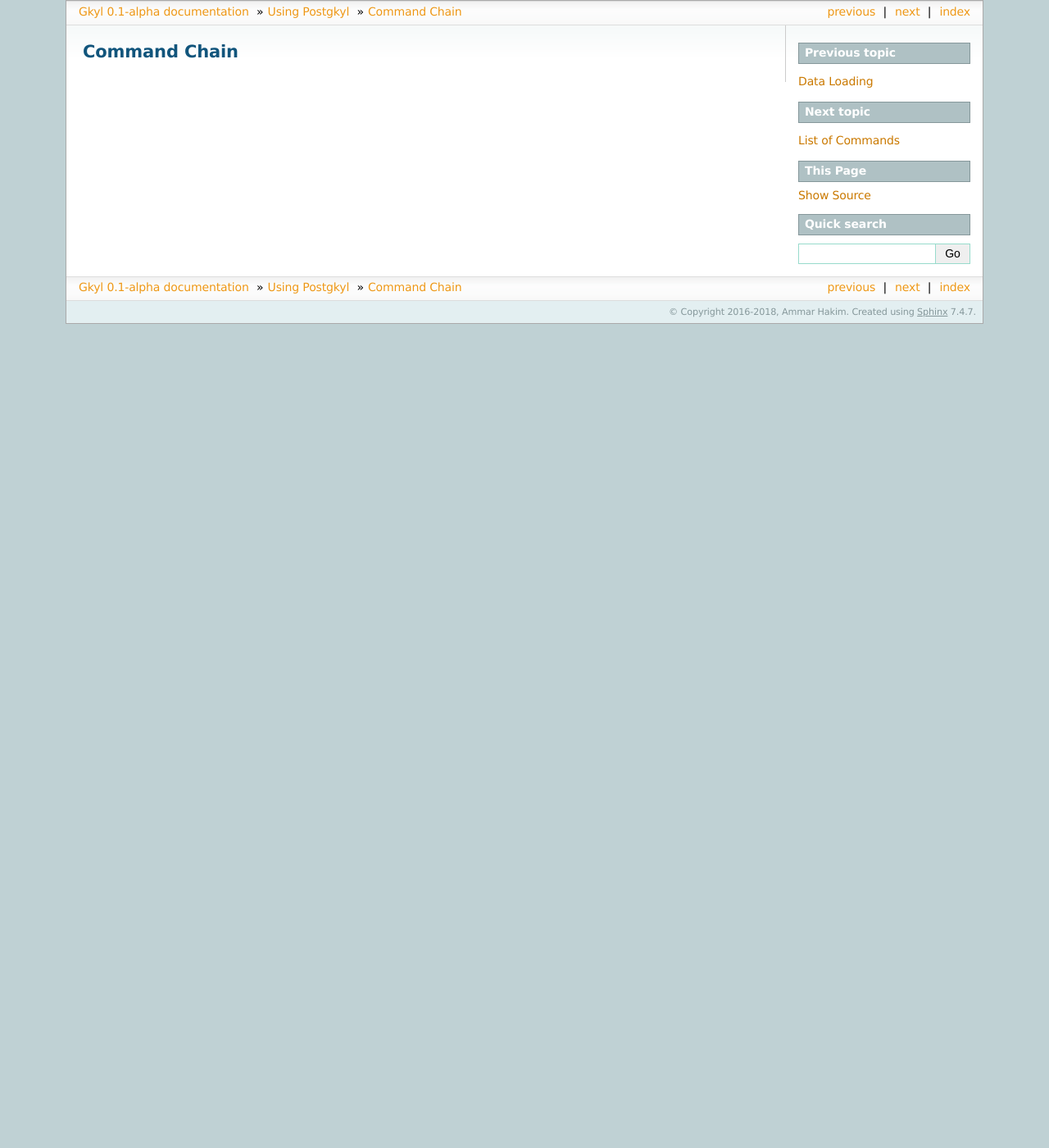
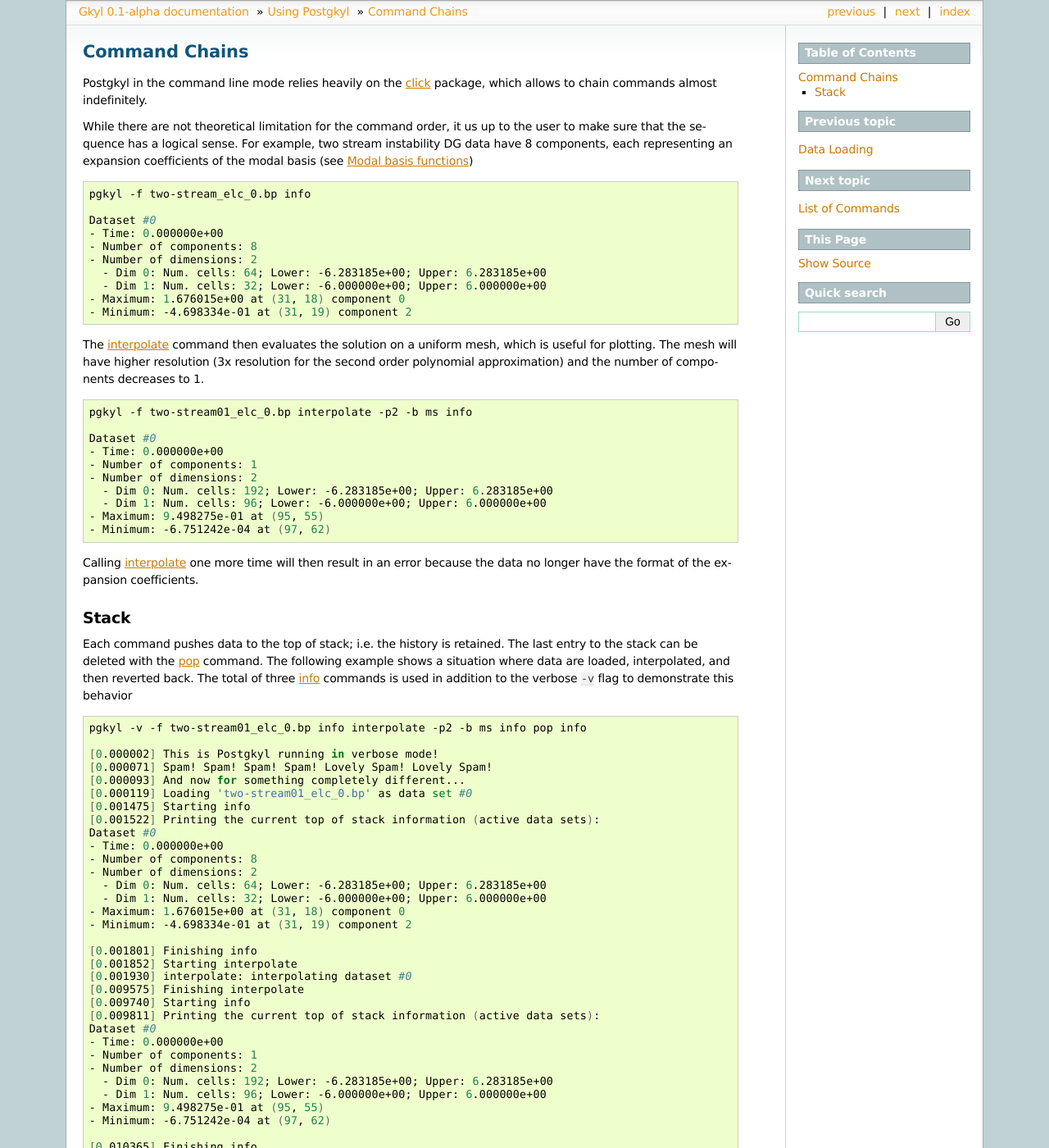
Before and after one commit to ammarhakim/gkyl-doc, a Sphinx documentation site: the page built from source/postgkyl/chain.rst, in a window 1280 px wide and 1400 px high. Shown: the whole window at 82% size. Built offline with Sphinx 7.4.7, drawn with Linux system fonts in a browser that asks for light colours; some of the changed text lies outside the part shown.

Commit message:
postgkyl update

```diff
--- a/source/dev/modalbasis.rst
+++ b/source/dev/modalbasis.rst
@@ -1,3 +1,5 @@
+.. _dev_modalbasis:
+
 Modal basis functions
 +++++++++++++++++++++
 
--- a/source/postgkyl/chain.rst
+++ b/source/postgkyl/chain.rst
@@ -1,4 +1,108 @@
 .. _pg_chain:
 
-Command Chain
-+++++++++++++
+Command Chains
+++++++++++++++
+
+Postgkyl in the command line mode relies heavily on the `click
+<http://click.pocoo.org>`_ package, which allows to chain commands
+almost indefinitely.
+
+While there are not theoretical limitation for the command order, it
+us up to the user to make sure that the sequence has a logical
+sense. For example, two stream instability DG data have 8 components,
+each representing an expansion coefficients of the modal basis (see
+:ref:`dev_modalbasis`)
+
+.. code-block:: bash
+
+   pgkyl -f two-stream_elc_0.bp info
+
+   Dataset #0
+   - Time: 0.000000e+00
+   - Number of components: 8
+   - Number of dimensions: 2
+     - Dim 0: Num. cells: 64; Lower: -6.283185e+00; Upper: 6.283185e+00
+     - Dim 1: Num. cells: 32; Lower: -6.000000e+00; Upper: 6.000000e+00
+   - Maximum: 1.676015e+00 at (31, 18) component 0
+   - Minimum: -4.698334e-01 at (31, 19) component 2
+
+The :ref:`pg_cmd-interpolate` command then evaluates the solution on a
+uniform mesh, which is useful for plotting. The mesh will have higher
+resolution (3x resolution for the second order polynomial
+approximation) and the number of components decreases to 1.
+
+.. code-block:: bash
+
+   pgkyl -f two-stream01_elc_0.bp interpolate -p2 -b ms info
+
+   Dataset #0
+   - Time: 0.000000e+00
+   - Number of components: 1
+   - Number of dimensions: 2
+     - Dim 0: Num. cells: 192; Lower: -6.283185e+00; Upper: 6.283185e+00
+     - Dim 1: Num. cells: 96; Lower: -6.000000e+00; Upper: 6.000000e+00
+   - Maximum: 9.498275e-01 at (95, 55)
+   - Minimum: -6.751242e-04 at (97, 62)
+
+Calling :ref:`pg_cmd-interpolate` one more time will then result in an
+error because the data no longer have the format of the expansion
+coefficients.
+
+Stack
+^^^^^
+
+Each command pushes data to the top of stack; i.e. the history is
+retained. The last entry to the stack can be deleted with the
+:ref:`pg_cmd-pop` command. The following example shows a situation
+where data are loaded, interpolated, and then reverted back. The total
+of three :ref:`pg_cmd-info` commands is used in addition to the verbose
+``-v`` flag to demonstrate this behavior
+
+.. code-block:: bash
+
+   pgkyl -v -f two-stream01_elc_0.bp info interpolate -p2 -b ms info pop info
+
+   [0.000002] This is Postgkyl running in verbose mode!
+   [0.000071] Spam! Spam! Spam! Spam! Lovely Spam! Lovely Spam!
+   [0.000093] And now for something completely different...
+   [0.000119] Loading 'two-stream01_elc_0.bp' as data set #0
+   [0.001475] Starting info
+   [0.001522] Printing the current top of stack information (active data sets):
+   Dataset #0
+   - Time: 0.000000e+00
+   - Number of components: 8
+   - Number of dimensions: 2
+     - Dim 0: Num. cells: 64; Lower: -6.283185e+00; Upper: 6.283185e+00
+     - Dim 1: Num. cells: 32; Lower: -6.000000e+00; Upper: 6.000000e+00
+   - Maximum: 1.676015e+00 at (31, 18) component 0
+   - Minimum: -4.698334e-01 at (31, 19) component 2
+
+   [0.001801] Finishing info
+   [0.001852] Starting interpolate
+   [0.001930] interpolate: interpolating dataset #0
+   [0.009575] Finishing interpolate
+   [0.009740] Starting info
+   [0.009811] Printing the current top of stack information (active data sets):
+   Dataset #0
+   - Time: 0.000000e+00
+   - Number of components: 1
+   - Number of dimensions: 2
+     - Dim 0: Num. cells: 192; Lower: -6.283185e+00; Upper: 6.283185e+00
+     - Dim 1: Num. cells: 96; Lower: -6.000000e+00; Upper: 6.000000e+00
+   - Maximum: 9.498275e-01 at (95, 55)
+   - Minimum: -6.751242e-04 at (97, 62)
+
+   [0.010365] Finishing info
+   [0.010498] Poping the stack
+   [0.010663] Starting info
+   [0.010733] Printing the current top of stack information (active data sets):
+   Dataset #0
+   - Time: 0.000000e+00
+   - Number of components: 8
+   - Number of dimensions: 2
+     - Dim 0: Num. cells: 64; Lower: -6.283185e+00; Upper: 6.283185e+00
+     - Dim 1: Num. cells: 32; Lower: -6.000000e+00; Upper: 6.000000e+00
+   - Maximum: 1.676015e+00 at (31, 18) component 0
+   - Minimum: -4.698334e-01 at (31, 19) component 2
+
+   [0.011342] Finishing info
--- /dev/null
+++ b/source/postgkyl/cmd-collect.rst
@@ -0,0 +1,4 @@
+.. _pg_cmd-collect:
+
+collect
+-------
--- /dev/null
+++ b/source/postgkyl/cmd-dataset.rst
@@ -0,0 +1,4 @@
+.. _pg_cmd-dataset:
+
+dataset
+-------
--- /dev/null
+++ b/source/postgkyl/cmd-euler.rst
@@ -0,0 +1,4 @@
+.. _pg_cmd-euler:
+
+euler
+-----
--- /dev/null
+++ b/source/postgkyl/cmd-fft.rst
@@ -0,0 +1,4 @@
+.. _pg_cmd-fft:
+
+fft
+---
--- /dev/null
+++ b/source/postgkyl/cmd-integrate.rst
@@ -0,0 +1,4 @@
+.. _pg_cmd-integrate:
+
+integrate
+---------
--- /dev/null
+++ b/source/postgkyl/cmd-pop.rst
@@ -0,0 +1,4 @@
+.. _pg_cmd-pop:
+
+pop
+---
--- /dev/null
+++ b/source/postgkyl/cmd-runchain.rst
@@ -0,0 +1,4 @@
+.. _pg_cmd-runchain:
+
+runchain
+--------
--- /dev/null
+++ b/source/postgkyl/cmd-tenmoment.rst
@@ -0,0 +1,4 @@
+.. _pg_cmd-tenmoment:
+
+tenmoment
+---------
--- a/source/postgkyl/examples.rst
+++ b/source/postgkyl/examples.rst
@@ -19,7 +19,7 @@ to get more information
 
 .. code-block:: bash
 
-   $ pgkyl -f two-stream_elc_0.bp info
+   pgkyl -f two-stream_elc_0.bp info
 
    Dataset #0
    - Time: 0.000000e+00
```
Also changed, not shown: source/postgkyl/commands.rst (+8 -0 lines).
